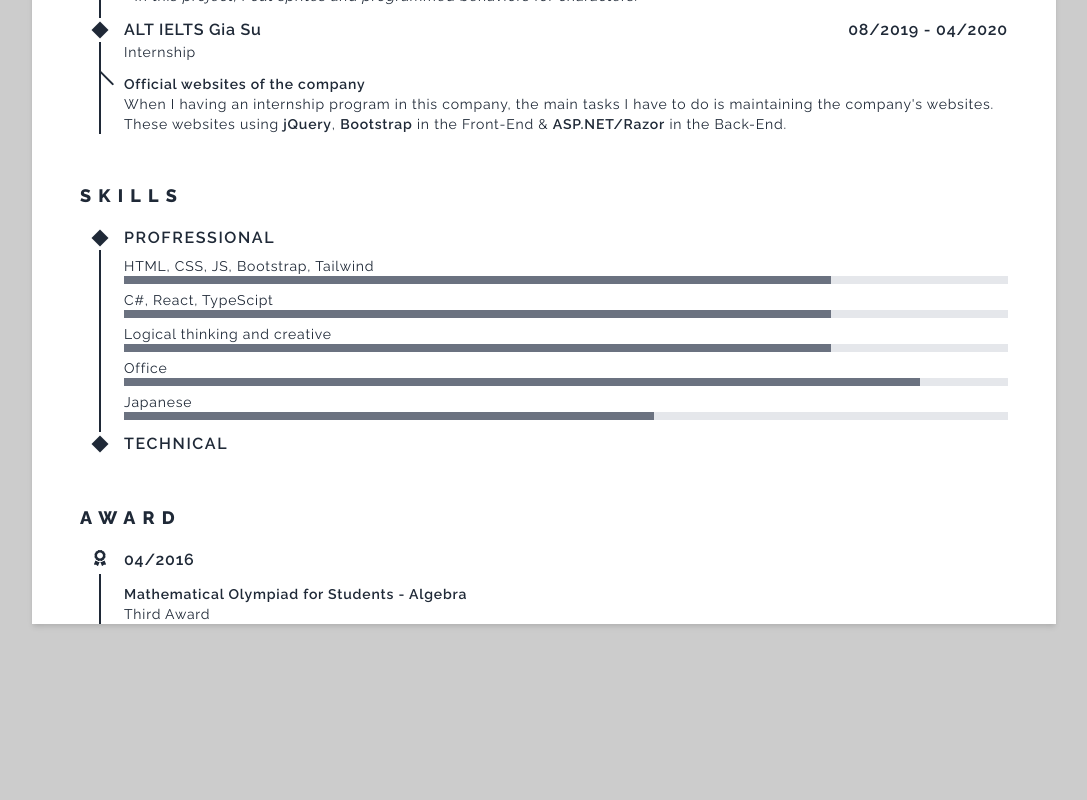
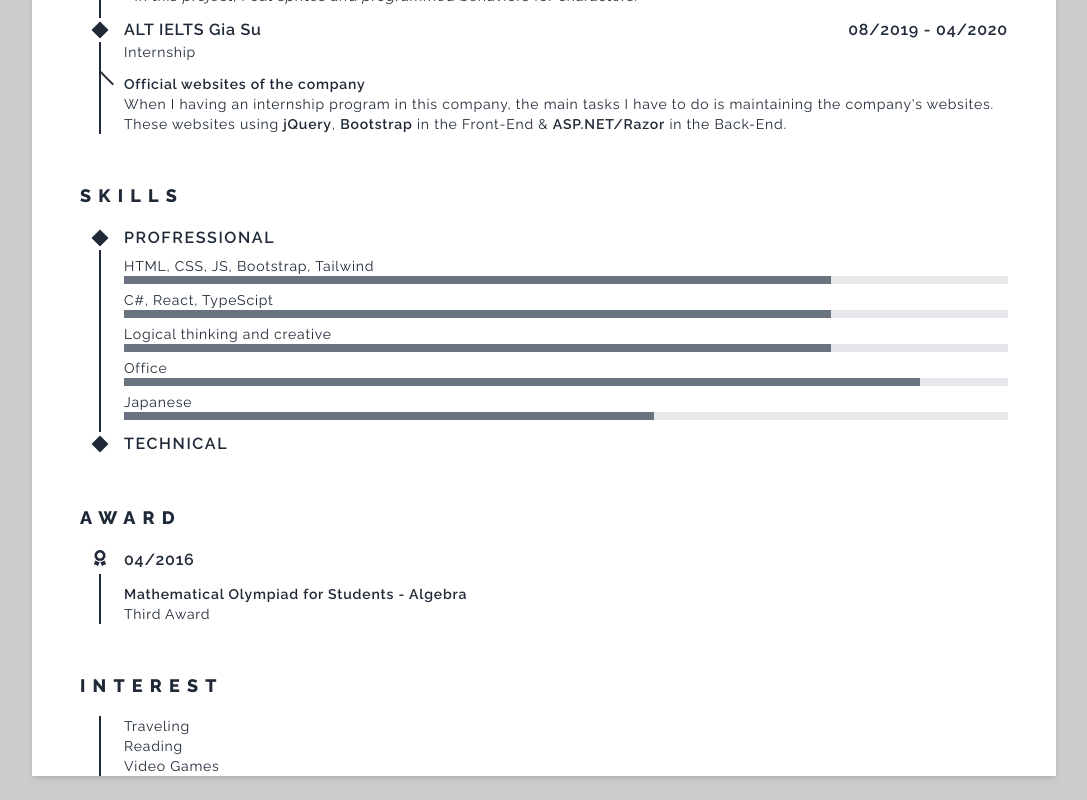
Before and after one commit to thaotram/resume, a Next.js app: page / in a window 1280 px wide. Shown: the part 1868-2668 px from the top of the page, without its empty margins (96-1183 px from the left). Before the commit the page ends 2516 px from the top, so only its background shows below. Built offline with nearby package versions, Linux system fonts and the light colour scheme.

Commit message:
feat(layout): add `ResumeInterests`

```diff
--- a/components/Resume/Resume.tsx
+++ b/components/Resume/Resume.tsx
@@ -6,6 +6,7 @@ import ResumeEducation from './ResumeEducation';
 import ResumeExperience from './ResumeExperience';
 import ResumeSkill from './ResumeSkills';
 import ResumeAward from './ResumeAward';
+import ResumeInterests from './ResumeInterests';
 
 export default function Resume() {
     return (
@@ -19,6 +20,7 @@ export default function Resume() {
                 <ResumeExperience />
                 <ResumeSkill />
                 <ResumeAward />
+                <ResumeInterests />
             </div>
         </div>
     );
--- /dev/null
+++ b/components/Resume/ResumeInterests.tsx
@@ -0,0 +1,14 @@
+import GridContent from '../Utils/GridContent';
+import GridContentWrapper from '../Utils/GridContentWrapper';
+
+export default function ResumeInterests() {
+    return (
+        <GridContentWrapper title="Interest">
+            <GridContent>
+                <div>Traveling</div>
+                <div>Reading</div>
+                <div>Video Games</div>
+            </GridContent>
+        </GridContentWrapper>
+    );
+}
```
